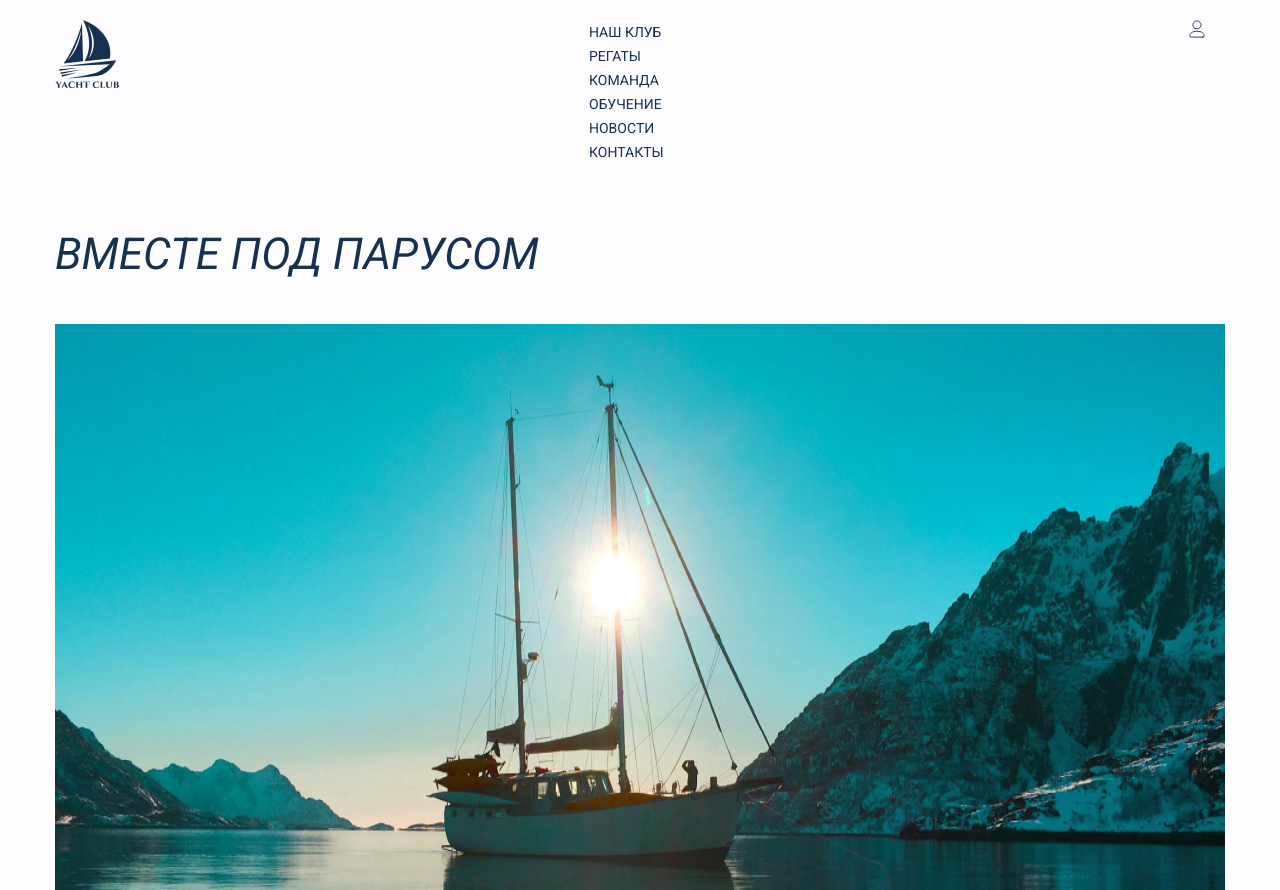
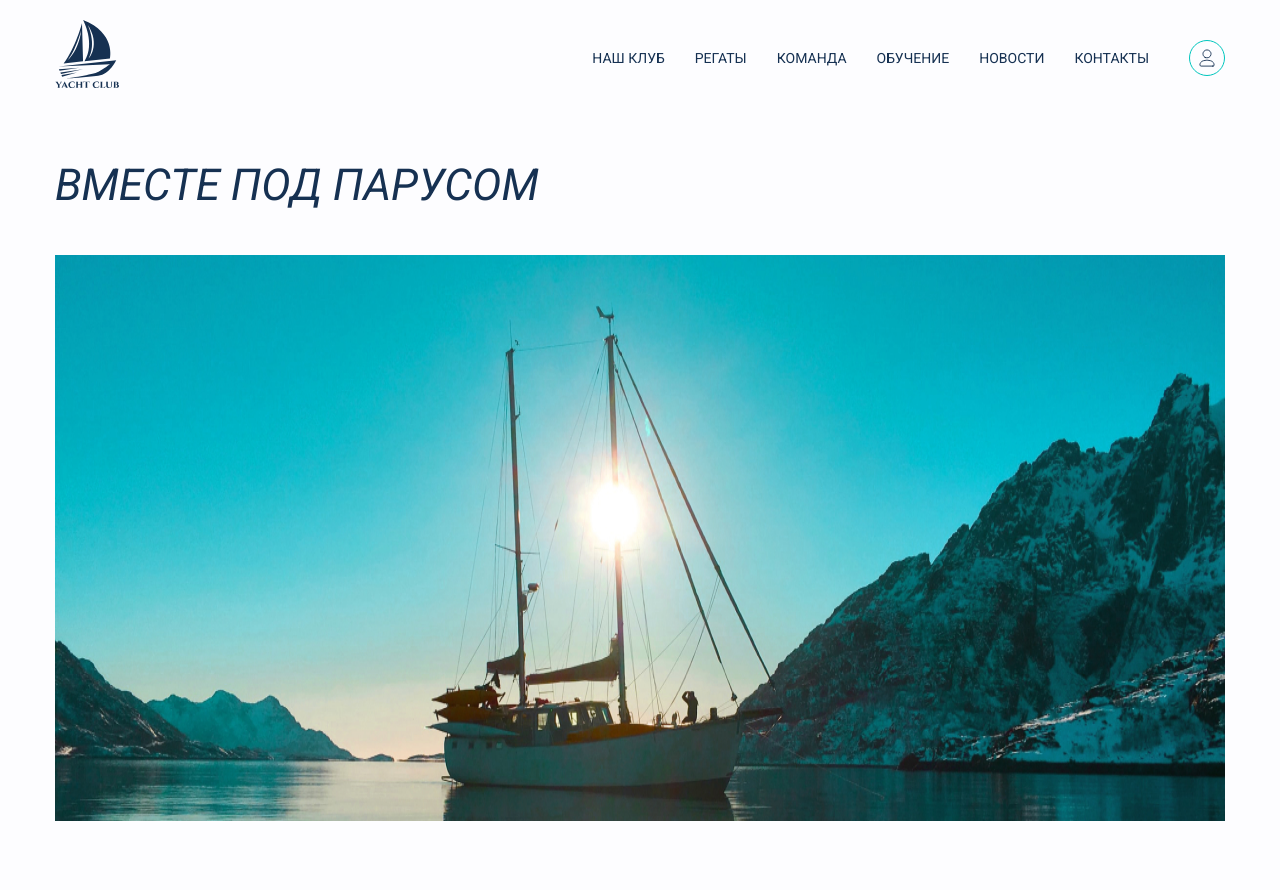
Before and after one commit to prycepavel/yacht-club, a website: page index.html in a window 1280 px wide. Shown: the top 890 px of the page. Drawn offline with Linux system fonts and the light colour scheme.

Commit message:
Добавляет оформление шапки

```diff
--- a/css/style.css
+++ b/css/style.css
@@ -16,20 +16,32 @@ body {
 
 .main-nav {
   display: flex;
+  align-items: center;
 }
 
 .logo {
   width: 64px;
+  height: 68;
   margin: 0;
   margin-right: auto;
 }
 
 .site-navigation {
+  display: flex;
+  flex-wrap: wrap;
   padding: 0;
   margin: 0;
   margin-right: 40px;
   list-style: none;
-  width: 560px;
+  max-width: 990px;
+}
+
+.site-navigation-item {
+  margin-right: 30px;
+}
+
+.site-navigation-item:last-child {
+  margin-right: 0;
 }
 
 .site-navigation-item a {
@@ -40,8 +52,30 @@ body {
   text-decoration: none;
 }
 
+.site-navigation-item a:hover {
+  color: rgba(22, 49, 82, 0.5);
+}
+
+.site-navigation-item a:active {
+  color: rgba(22, 49, 82, 0.3);
+}
+
 .signin {
-  width: 36px;
+  display: flex;
+  align-items: center;
+  justify-content: center;
+  width: 34px;
+  height: 34px;
+  border: 1px solid #00c6bd;
+  border-radius: 50%;
+}
+
+.signin:hover {
+  opacity: 0.5;
+}
+
+.signin:active {
+  opacity: 0.3;
 }
 
 .main-content {
--- a/index.html
+++ b/index.html
@@ -12,9 +12,9 @@
   <body class="page">
     <header class="page-header">
       <nav class="main-nav">
-        <a href="#" class="logo">
+        <p href="#" class="logo">
           <img src="img/logo.svg" width="64" height="68" alt="Логотип сайта" />
-        </a>
+        </p>
 
         <ul class="site-navigation">
           <li class="site-navigation-item">
```
